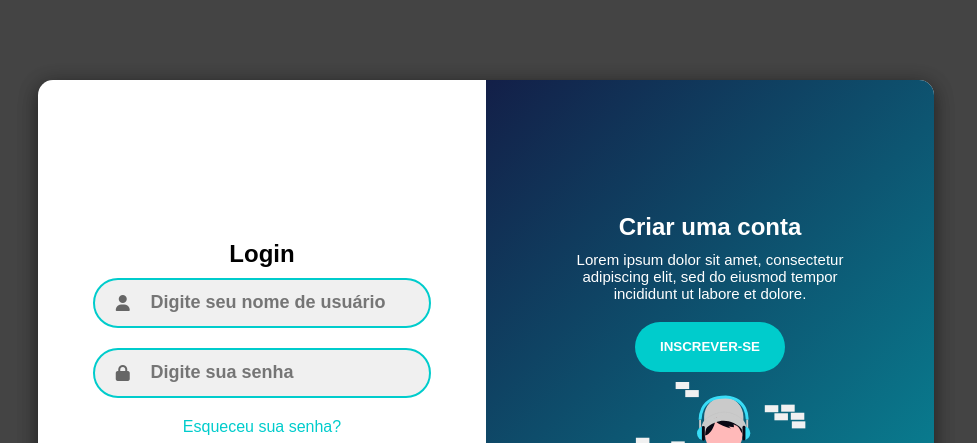
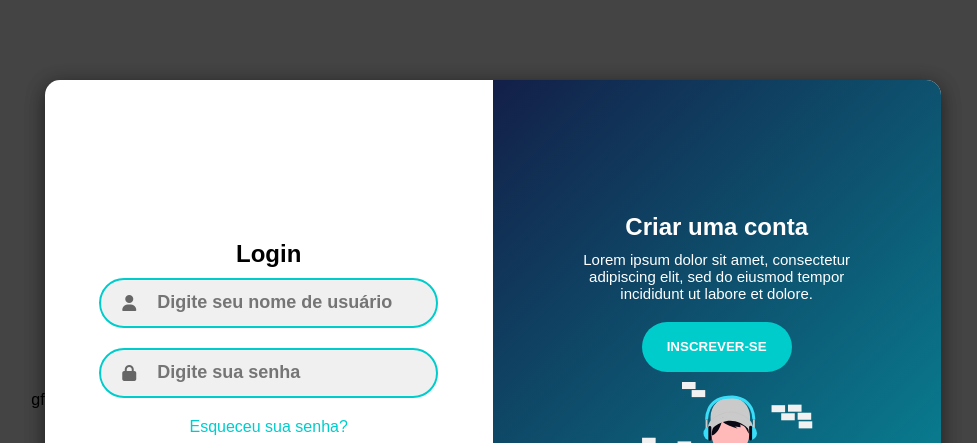
Before and after one commit to Dayvson915/prj, a website: page public/templates/login_cadastro.html in a window 1280 px wide. Shown: the top 443 px of the page, without its empty margins (154-1131 px from the left). Drawn offline with Linux system fonts and the light colour scheme.

```diff
--- a/public/templates/login_cadastro.html
+++ b/public/templates/login_cadastro.html
@@ -13,6 +13,7 @@
 
 <body>
   <!-- Container Principal -->
+   <p>gf</p>
   <div class="container">
     <!-- Seção de Login e Cadastro -->
     <div class="login_cadastro">
```
Also changed, not shown: src/server.js (line endings or trailing spaces).
